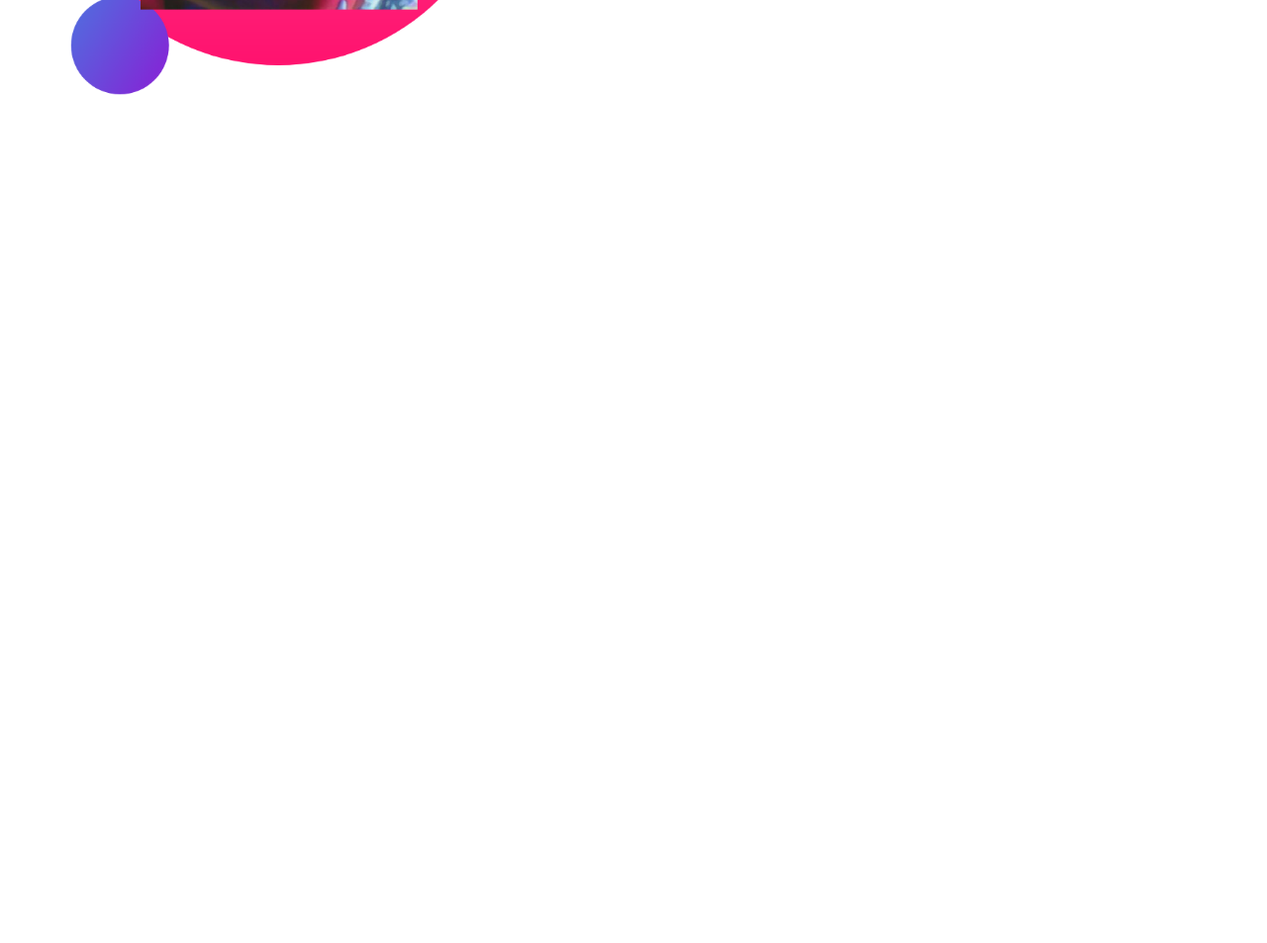
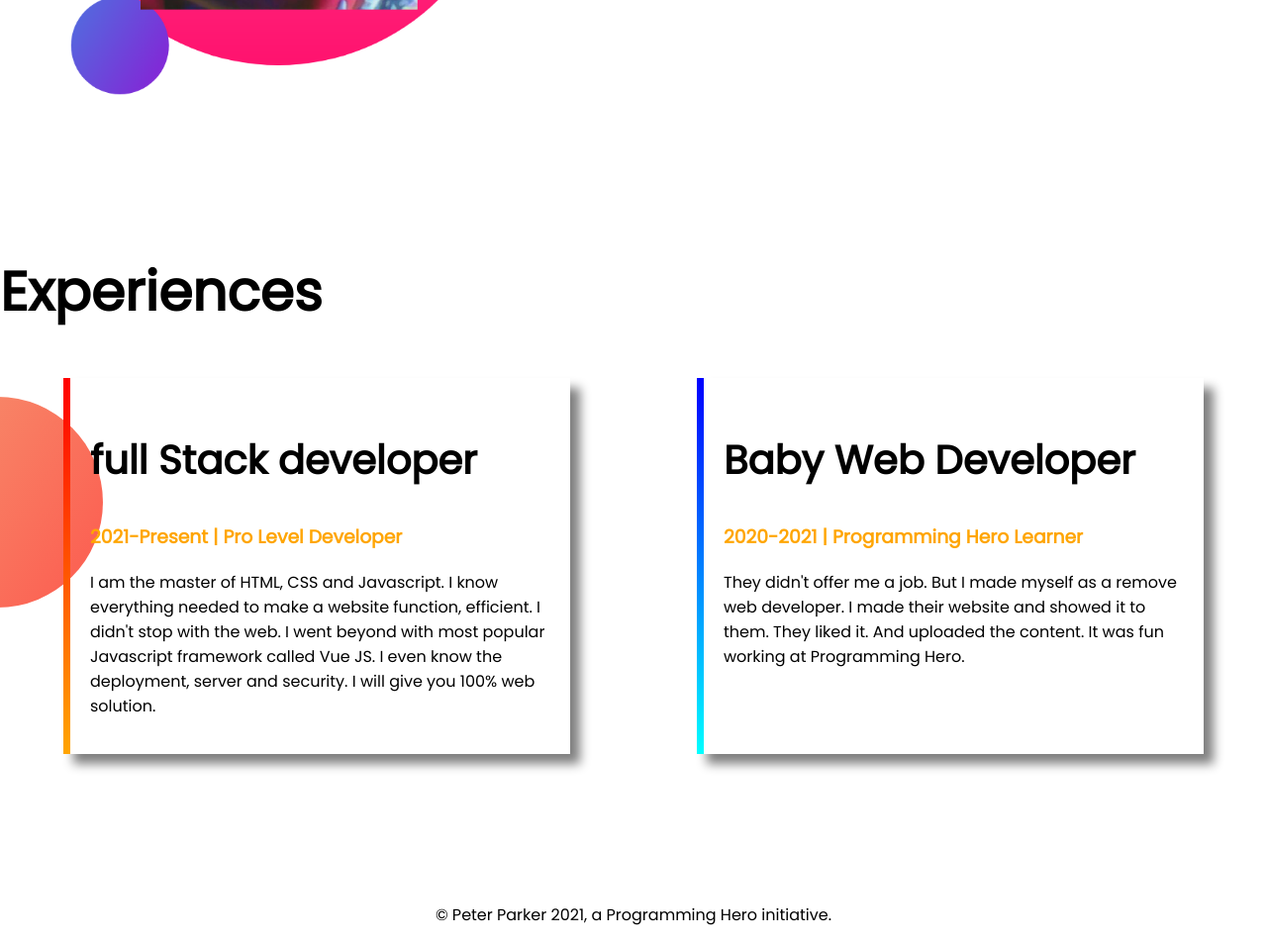
Before and after one commit to Sharifa100/developer-portfolio, a plain HTML site: page index.html in a window 1280 px wide. Shown: the part 1061-2014 px from the top of the page at 99% size. Before the commit the page ends 1314 px from the top, so only its background shows below. Drawn offline with Linux system fonts and the light colour scheme.

Commit message:
footer added

```diff
--- a/index.html
+++ b/index.html
@@ -12,7 +12,7 @@
     <link rel="stylesheet" href="style.css">
 </head>
 <body>
-    <section class="top-banner">
+    <section class="top-banner flexible-container">
 
         <div class="half-width">
 
@@ -38,7 +38,7 @@
             </div>
     </section>
 
-    <section class="dream-big">
+    <section class="dream-big flexible-container">
 
 <div class="half-width">
     <img src="images/my-bg2.png" alt="This is Sharifa Abedin's image" >
@@ -60,5 +60,29 @@
 <a class="link-button" href="http://www.facebook.com" target="_blank">DOWNLOAD RESUME</a>
 </div>
     </section>
+    <section class="experience-area">
+<h1>
+    Experiences
+</h1>
+<div class="flexible-container">
+    <div id="full-stack-experience" class="experience-item">
+        <h2>full Stack developer</h2>
+        <h3> <span class="orange">2021-Present | Pro Level Developer</span> </h3>
+        <p>I am the master of HTML, CSS and Javascript. I know everything needed to make a website function, efficient. I didn't stop with the web. I went beyond with most popular Javascript framework called Vue JS. I even know the deployment, server and security. I will give you 100% web solution.
+
+        </p>
+        </div>
+
+        <div id="web-dev-experience" class="experience-item">
+        <h2>Baby Web Developer</h2>
+        <h3>  <span class="orange">2020-2021 | Programming Hero Learner</span>
+        </h3>
+        <p>They didn't offer me a job. But I made myself as a remove web developer. I made their website and showed it to them. They liked it. And uploaded the content. It was fun working at Programming Hero.
+
+        </p>
+        </div>
+</div>
+    </section>
+    <footer><p>© Peter Parker 2021, a Programming Hero initiative.</p></footer>
 </body>
 </html>
--- a/style.css
+++ b/style.css
@@ -6,12 +6,17 @@ body {
 
         font-size: 55px;
     }
-
+h2{
+    font-size: 40px;
+}
+p{
+    font-style: justify;
+}
     .orange {
         color: orange;
     }
 
-    section{
+    .flexible-container{
 
         display: flex;
         margin-bottom: 150px;
@@ -46,3 +51,33 @@ body {
         background-repeat: no-repeat;
         background-position: right;
     }
+
+   .experience-area{
+       background-image: url(images/exp-bg.png);
+       background-repeat: no-repeat;
+       background-position: left;
+   }
+
+    .experience-item{
+        width: 40%;
+        margin-left: 5%;
+        margin-right: 5%;
+        padding: 20px;
+        border-radius: 10;
+        box-shadow: 10px 10px 10px gray;
+
+    }
+    #web-dev-experience{
+        border-left: 7px solid;
+        border-image: linear-gradient(blue, cyan);
+        border-image-slice: 1;
+    }
+    #full-stack-experience{
+        border-left: 7px solid;
+        border-image: linear-gradient(red, orange);
+        border-image-slice: 1;
+    }
+
+    footer p{
+        text-align: center;
+    }
```
